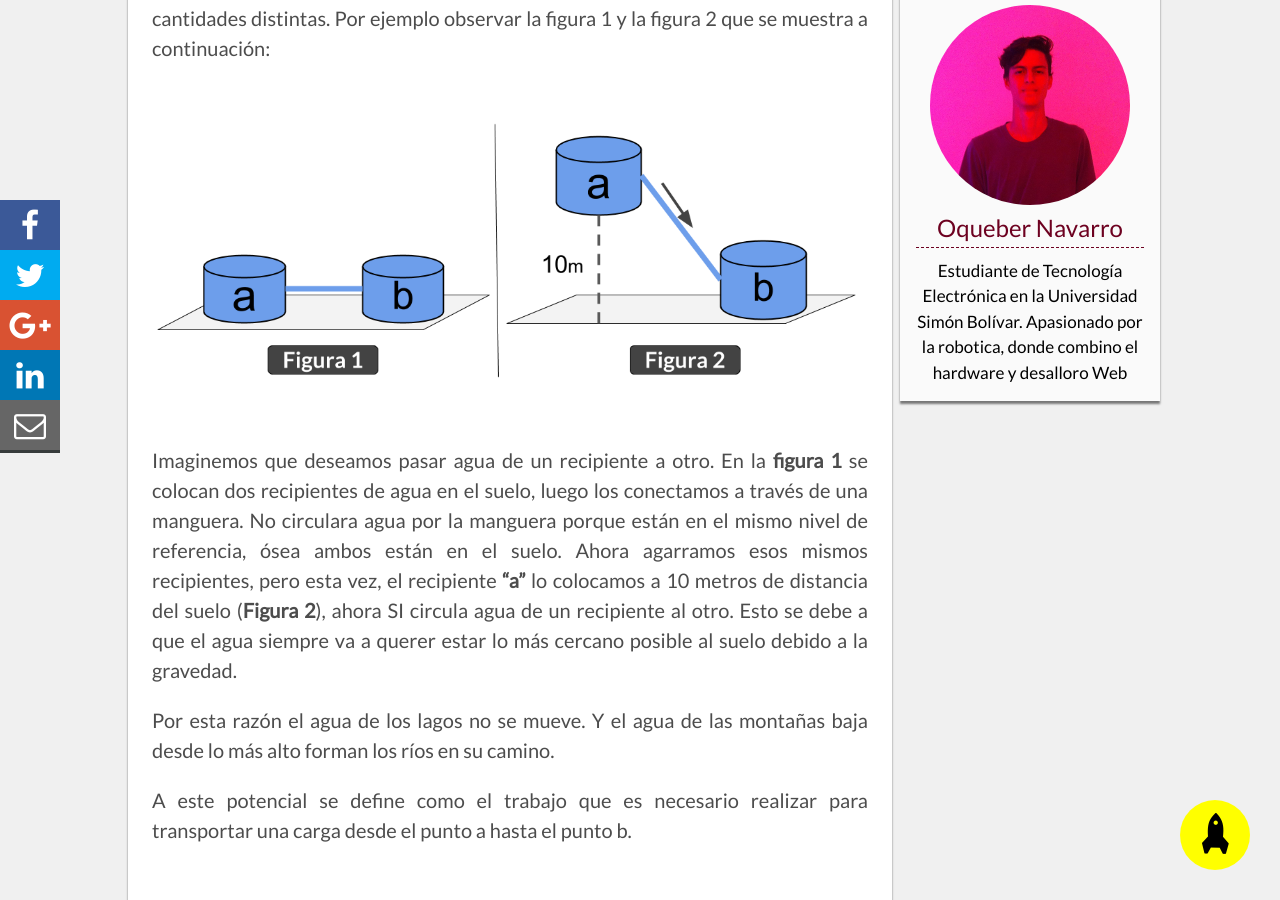
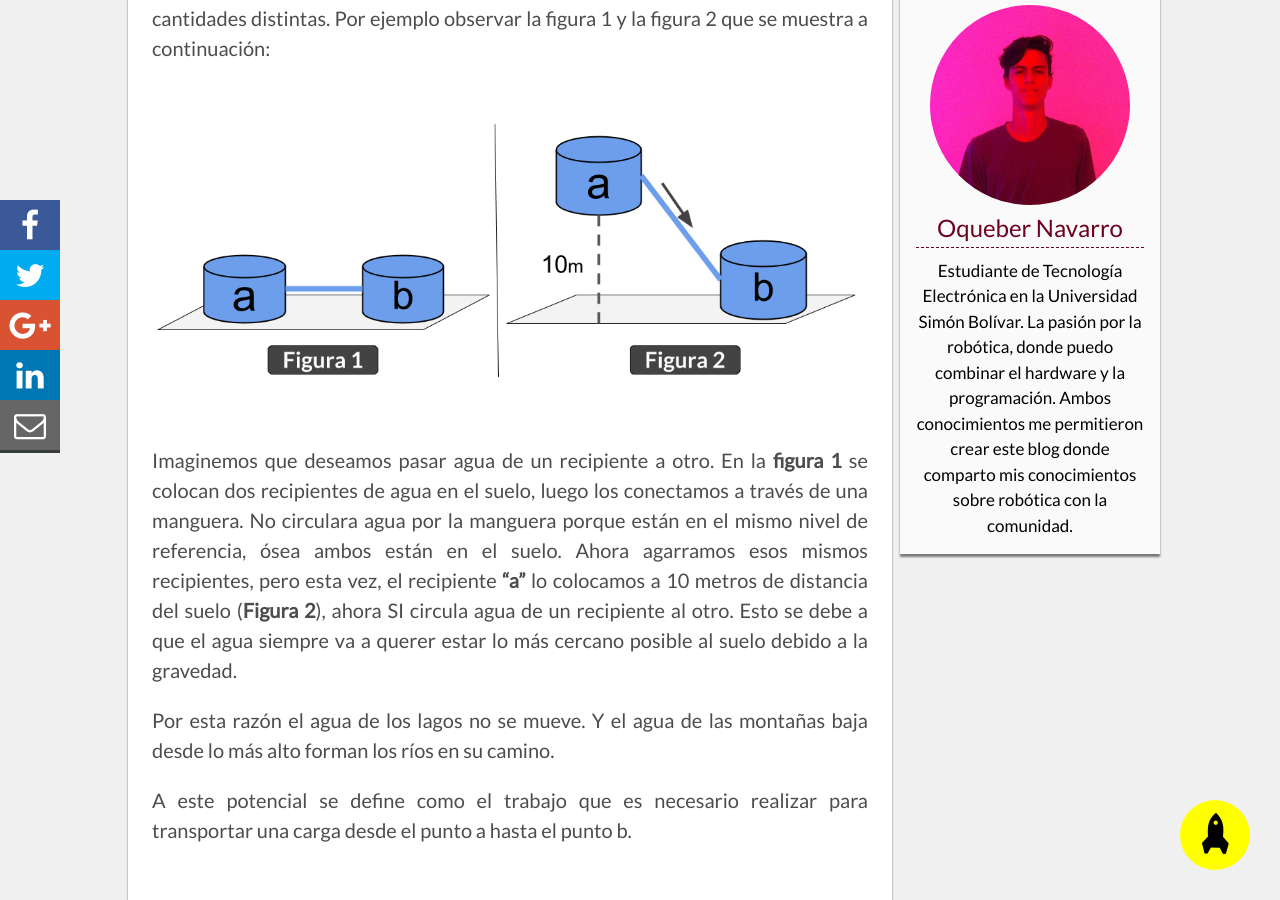
Before and after one commit to oqueber/oqueber-oqueber.github.io, a Jekyll site: the page built from _posts/0000-01-01-voltaje.md, in a window 1280 px wide and 900 px high, scrolled down 903 px. Built offline with Jekyll 4.4.1, drawn with Linux system fonts in a browser that asks for light colours; nearby versions of some CDN libraries; comment, search, counter and statistics services are not loaded.

Commit message:
Mejorando mi informacion

```diff
--- a/_layouts/post.html
+++ b/_layouts/post.html
@@ -44,7 +44,7 @@ layout: default
                  <div style="padding: 1em;" class="acercaDeMi">
                       <img  style="margin-top:10px;width:200px;height:200px;background:#fc288e;border-radius:100px" src="{{ base.url }}/img/sobreAutor.jpg" alt="">
                       <a href="{{ base.url }}/"><h2 style="color: #6d0120;padding: 5px 0;border-bottom: 1px dashed;margin-bottom: 10px;">Oqueber Navarro</h2></a>
-                      <p style="max-width:320px; margin:0 auto;font-size: 17px;line-height: 1.5em;">Estudiante de Tecnología Electrónica en la Universidad Simón Bolívar. Apasionado por la robotica, donde combino el hardware y desalloro Web</p>
+                      <p style="max-width:320px; margin:0 auto;font-size: 17px;line-height: 1.5em;">Estudiante de Tecnología Electrónica en la Universidad Simón Bolívar. La pasión por la robótica, donde puedo combinar el hardware y la programación. Ambos conocimientos me permitieron crear este blog donde comparto mis conocimientos sobre robótica con la comunidad.</p>
                  </div>
             </div>
 
```
